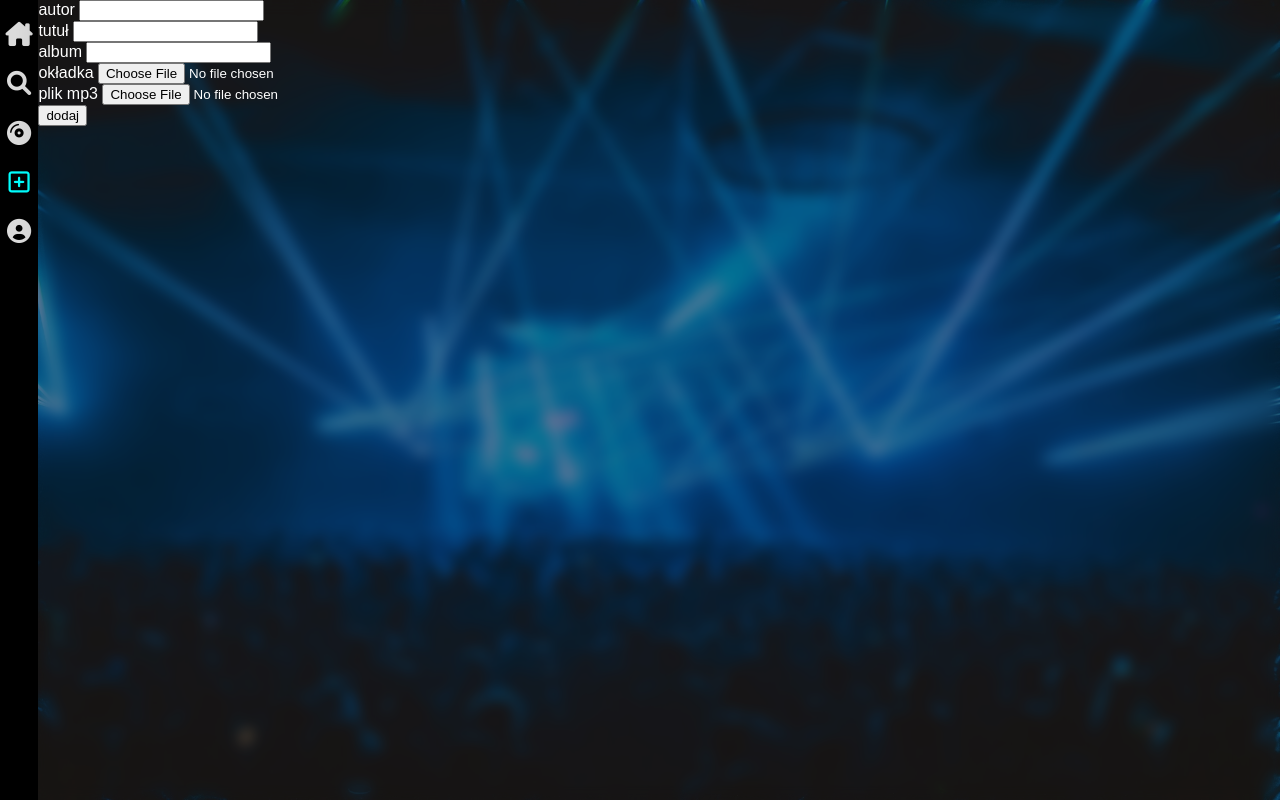
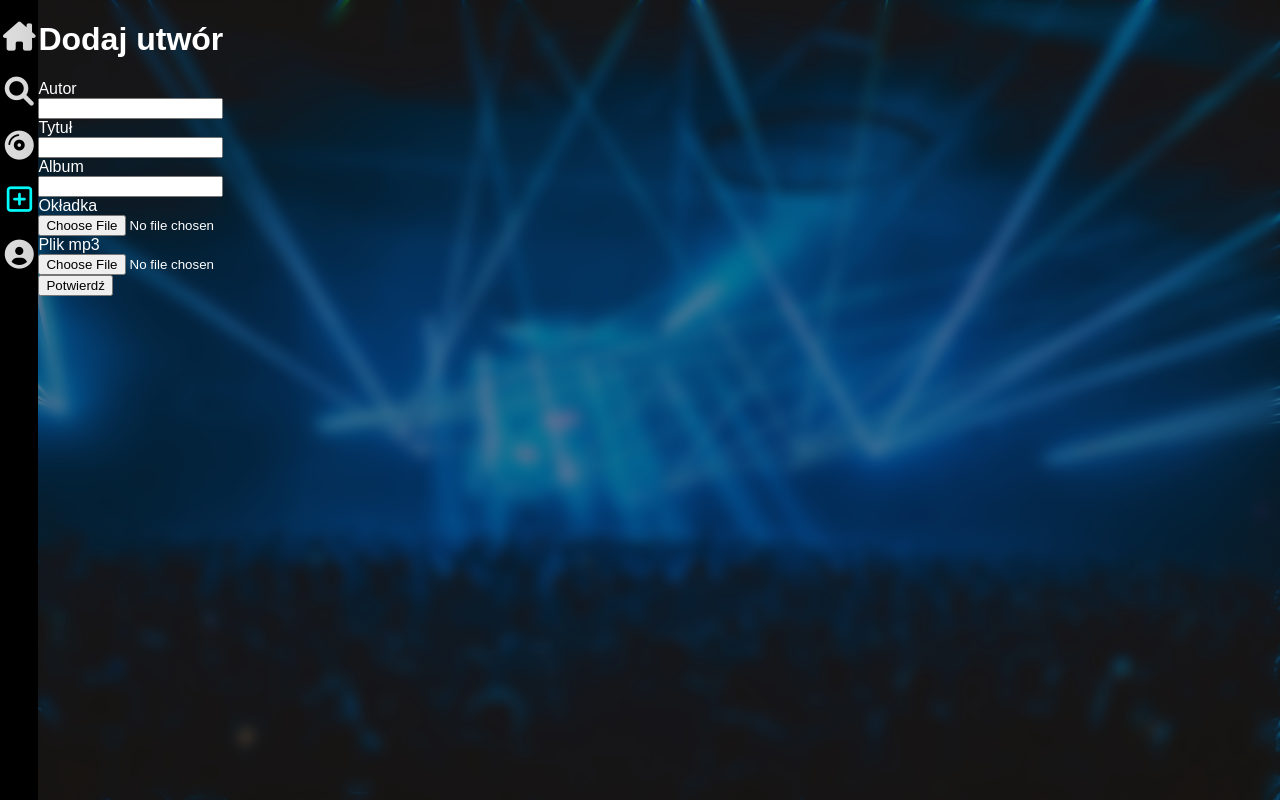
Before and after one commit to krzys13q/music_service, a PHP site: page /add-music.php in a window 1280 px wide. Run offline with PHP 8.4, Linux system fonts and the light colour scheme.

Commit message:
Update add-music.php

```diff
--- a/muzyka/add-music.php
+++ b/muzyka/add-music.php
@@ -5,7 +5,7 @@
     <meta http-equiv="X-UA-Compatible" content="IE=edge">
     <meta name="viewport" content="width=device-width, initial-scale=1.0">
     <link rel="stylesheet" href="css/all.css">
-    <link rel="stylesheet" href="search.css">
+    <link rel="stylesheet" href="add-music.css">
     <link rel="shortcut icon" href="logo.png" type="image/x-icon">
     <script src="navbar.js"></script>
     <title>Wyszukaj</title>
@@ -54,21 +54,20 @@
 
 
         <div id="mid">
+            <h1>Dodaj utwór</h1>
             <div id="form-contener">
             <form action="">
-                autor
+                Autor <br>
                <input type="text" name="author" id="author"><br>
-               tutuł
+               Tytuł   <br>
                <input type="text" name="tittle" id="tittle"><br>
-               album
+               Album <br>
                <input type="text" name="album" id="album"><br>
-                okładka
+                Okładka <br>
                <input type="file" name="cover" id="cover"><br>
-               plik mp3
+               Plik mp3 <br>
                <input type="file" name="music" id="music"><br>
-
-               <input type="submit" value="dodaj">
-
+               <input type="submit" value="Potwierdź">
             </form>
             </div>
 
```
